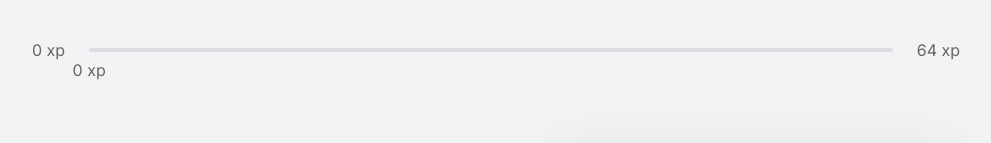
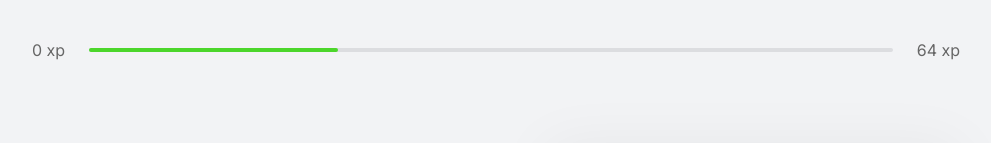
Before and after one commit to Jeronimo-MZ/nlw4-react, a Next.js app: page / in a window 1280 px wide. Shown: the top 143 px of the page, without its empty margins (144-1135 px from the left). Built offline with nearby package versions, Linux system fonts and the light colour scheme.

Commit message:
update ExperienceBar: currentExperience

```diff
--- a/src/components/ExperienceBar.tsx
+++ b/src/components/ExperienceBar.tsx
@@ -11,9 +11,12 @@ export const ExperienceBar = () => {
             <span>0 xp</span>
             <div>
                 <div style={{width: `${percentToNextLevel}%`}} />
-                <span className={styles.currentExperience}
+                <span className={styles.currentExperienceContainer}
                     style={{left:  `${percentToNextLevel}%`}}
-                > {currentExperience} xp</span>
+                >
+                    <span className={styles.currentExperience}>  {currentExperience} xp</span>
+                    <span className={styles.currentExperienceTop}></span>
+                </span>
             </div>
             <span>{experienceToNextLevel} xp</span>
         </header>
--- a/src/contexts/ChallengesContext.tsx
+++ b/src/contexts/ChallengesContext.tsx
@@ -31,7 +31,7 @@ export const ChallengesContext = createContext({} as ChallengesContextData);
 
 export function ChallengesProvider({children}:ChallengesProviderProps) {
     const [level, setLevel] = useState(1);
-    const [currentExperience, setCurrentExperience] = useState(0);
+    const [currentExperience, setCurrentExperience] = useState(20);
     const [challengesCompleted, setChallengesCompleted] = useState(0);
     const [activeChallenge, setActiveChallenge] = useState(null);
 
--- a/src/styles/components/ExperienceBar.module.css
+++ b/src/styles/components/ExperienceBar.module.css
@@ -24,8 +24,42 @@
     background: var(--green);
 }
 
-span.currentExperience {
+.experienceBar:hover .currentExperienceContainer{
+    visibility: visible;
+    opacity: 1;
+    top: 18px;
+
+}
+
+.currentExperienceContainer {
     position: absolute;
-    top: 12px;
+    top: 100px;
     transform: translateX(-50%);
+    padding: 0.5rem .7rem;
+    background-color: var(--green);
+    border-radius: 4px;
+
+    /* hide */
+    visibility: hidden;
+    opacity: 0;
+    transition: .3s;
 }
+
+span span.currentExperience {
+    width: 100%;
+    height: 100%;
+    background-color: var(--green);
+    color: white;
+}
+
+span span.currentExperienceTop {
+    width: 20px;
+    height: 20px;
+    background-color: var(--green);
+    position: absolute;
+    left: 50%;
+    top: -50%;
+    z-index: -1;
+
+    transform: translate(-50%, 50%) rotateZ(45deg);
+}
```
